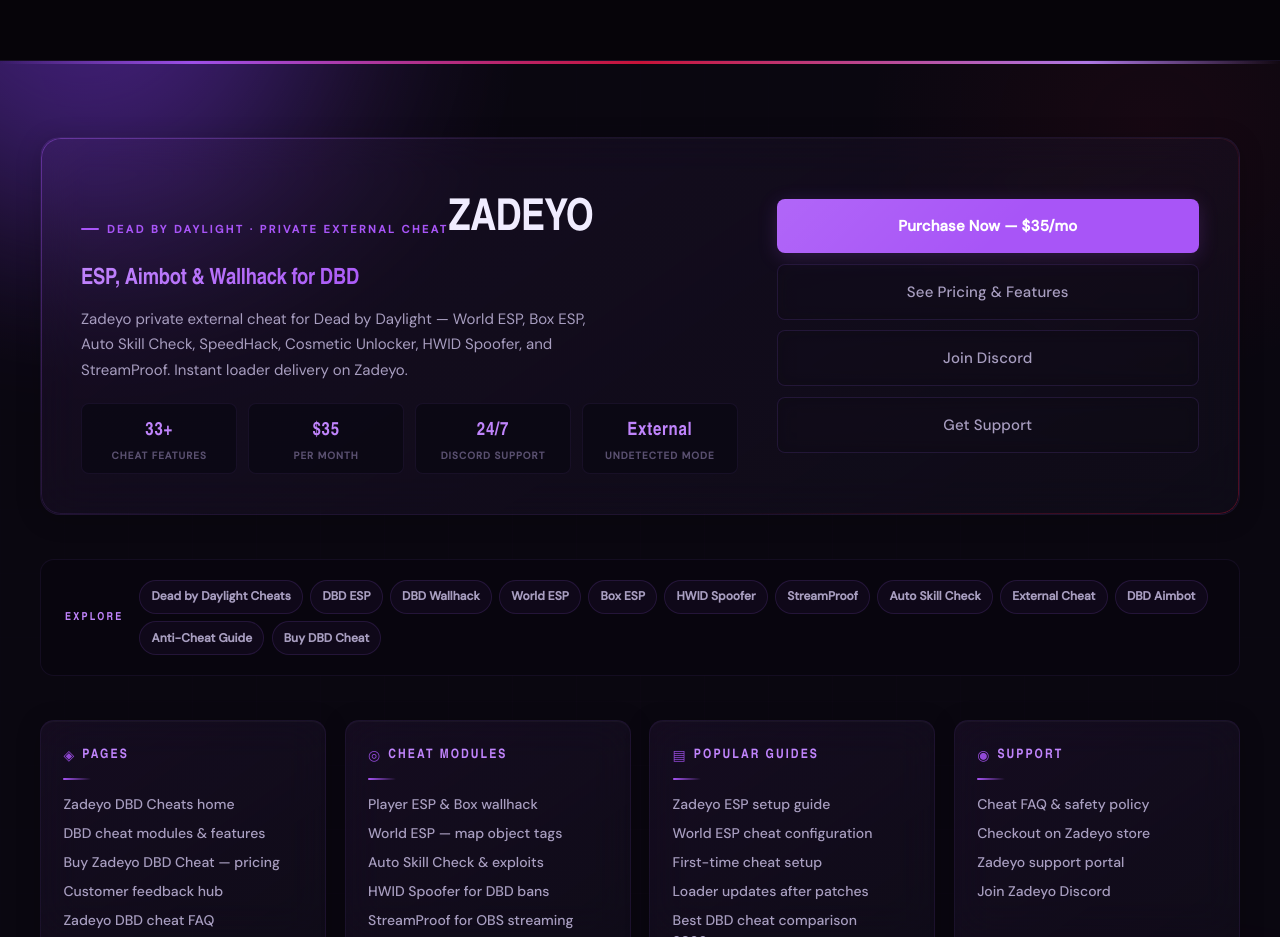
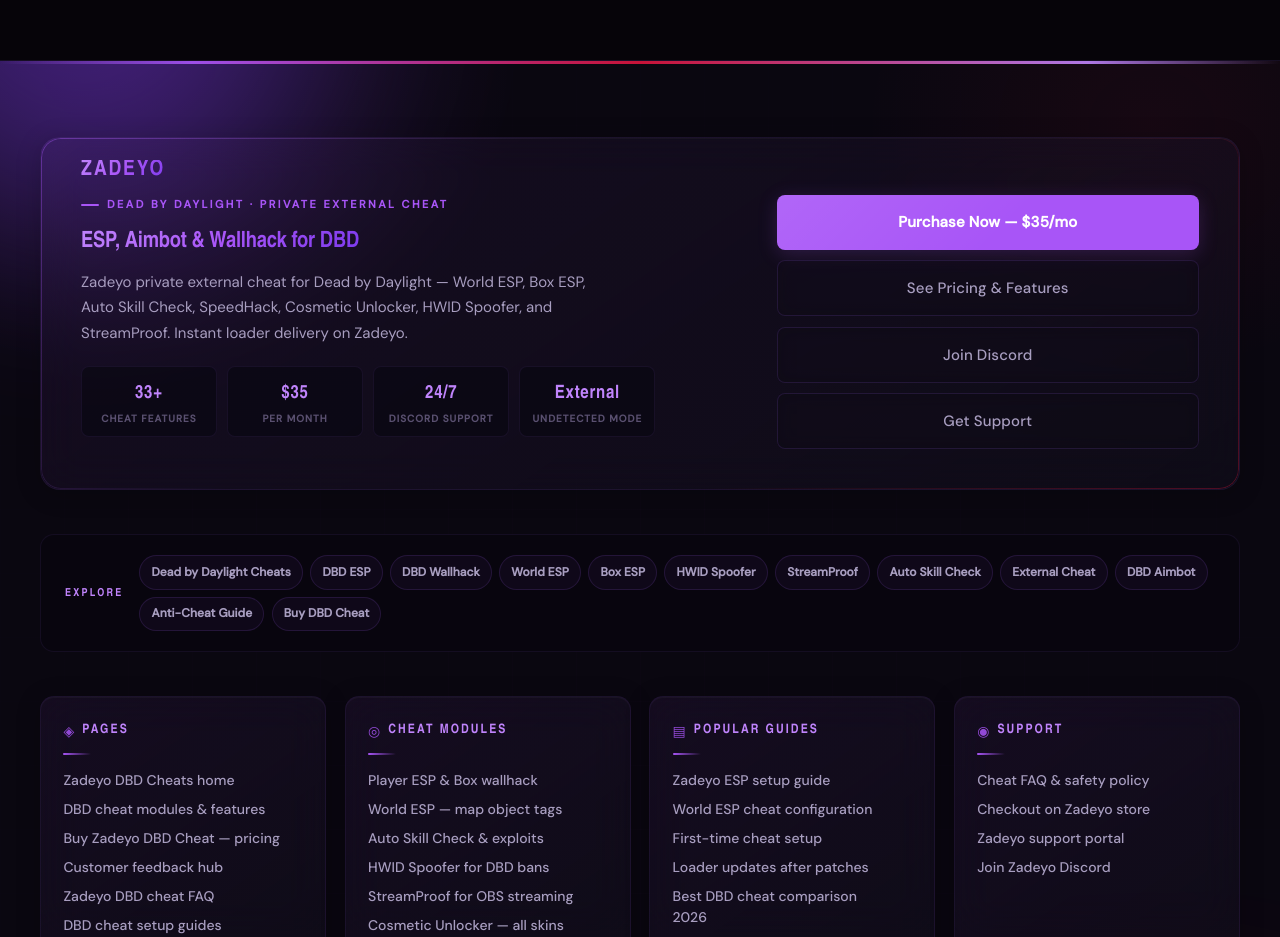
Before and after one commit to alishanovax-cmd/dbd, a React (Vite) app: page /blog in a window 1280 px wide. Shown: the part 3240-4177 px from the top of the page. Built offline with nearby package versions, Linux system fonts and the light colour scheme; no server answers; a web font is replaced by a local one.

Commit message:
Move footer ZADEYO logo to top-left of hero card.
Use the same site-logo styling as the header and fix the gradient rendering issue.

Co-authored-by: Cursor <cursoragent@cursor.com>

```diff
--- a/src/components/layout/Footer.tsx
+++ b/src/components/layout/Footer.tsx
@@ -53,12 +53,14 @@ export function Footer() {
       <div className="container site-footer__inner">
         <section className="site-footer__hero glass-card" aria-labelledby="footer-cta-heading">
           <div className="site-footer__hero-frame" aria-hidden="true" />
+          <div className="site-footer__hero-head">
+            <Link to="/" className="site-logo gradient-text" aria-label="Zadeyo home">
+              {siteConfig.name}
+            </Link>
+          </div>
           <div className="site-footer__hero-grid">
             <div className="site-footer__hero-copy">
-              <span className="section-label">Dead by Daylight · Private External Cheat</span>
-              <Link to="/" className="site-footer__brand font-display">
-                {siteConfig.name}
-              </Link>
+              <span className="section-label site-footer__eyebrow">Dead by Daylight · Private External Cheat</span>
               <h2 id="footer-cta-heading" className="site-footer__tagline gradient-text">
                 {siteConfig.tagline} for DBD
               </h2>
--- a/src/index.css
+++ b/src/index.css
@@ -3662,8 +3662,23 @@ ul {
 .site-footer__hero {
   position: relative;
   overflow: hidden;
-  padding: clamp(1.75rem, 3.5vw, 2.5rem);
+  padding: clamp(1rem, 2vw, 1.35rem) clamp(1.75rem, 3.5vw, 2.5rem)
+    clamp(1.75rem, 3.5vw, 2.5rem);
   border-radius: var(--radius-xl);
+}
+
+.site-footer__hero-head {
+  position: relative;
+  z-index: 2;
+  display: flex;
+  justify-content: flex-start;
+  align-items: flex-start;
+  width: 100%;
+  margin: 0 0 0.85rem;
+}
+
+.site-footer__hero-head .site-logo {
+  margin: 0;
 }
 
 .site-footer__hero-frame {
@@ -3691,26 +3706,23 @@ ul {
 
 .site-footer__hero-grid {
   position: relative;
+  z-index: 1;
+  width: 100%;
   display: grid;
   grid-template-columns: minmax(0, 1.4fr) minmax(220px, 0.9fr);
   gap: clamp(1.5rem, 3vw, 2.5rem);
-  align-items: center;
-}
-
-.site-footer__brand {
-  display: inline-block;
-  margin: 0.25rem 0 0.35rem;
-  font-family: var(--font-display);
-  font-size: clamp(1.65rem, 4vw, 2.75rem);
-  font-weight: 900;
-  letter-spacing: -0.02em;
-  text-transform: uppercase;
-  color: var(--text-primary);
-  transition: color var(--transition-base);
-}
-
-.site-footer__brand:hover {
-  color: var(--accent-bright);
+  align-items: start;
+}
+
+.site-footer__hero-copy {
+  display: flex;
+  flex-direction: column;
+  align-items: flex-start;
+  gap: 0;
+}
+
+.site-footer__eyebrow {
+  margin: 0 0 0.85rem;
 }
 
 .site-footer__tagline {
```
